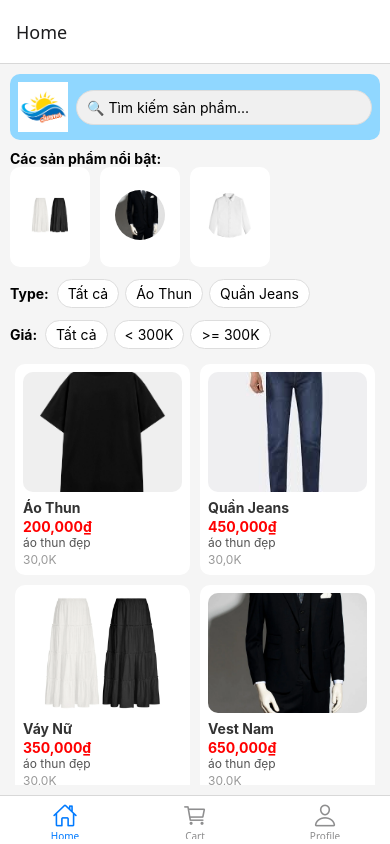
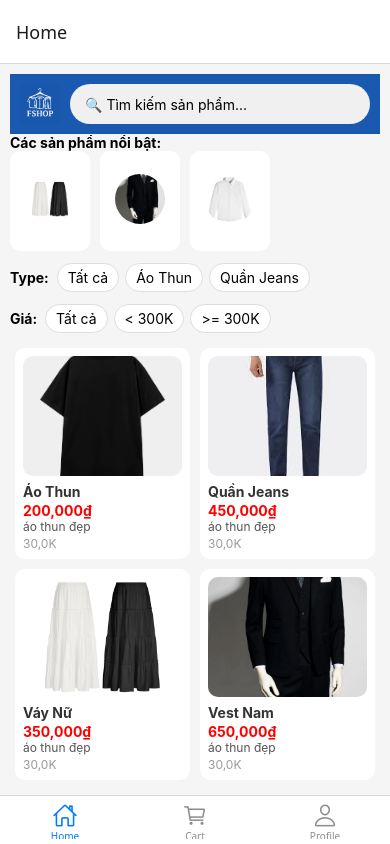
Before and after one commit to hien22444/MMAProject, a React Native app: screen /Tab in a window 390 px wide. Built offline with nearby package versions, Linux system fonts and the light colour scheme.

Commit message:
update them phan user

```diff
--- a/components/Header.tsx
+++ b/components/Header.tsx
@@ -0,0 +1,40 @@
+import React from "react";
+import { View, TextInput, Image, StyleSheet } from "react-native";
+
+type HeaderProps = {
+  searchQuery: string;
+  setSearchQuery: (text: string) => void;
+};
+
+const Header: React.FC<HeaderProps> = ({ searchQuery, setSearchQuery }) => {
+  return (
+    <View style={styles.headerContainer}>
+      <Image source={require('../assets/logo.png')} style={styles.logo} />
+      <TextInput
+        style={styles.searchInput}
+        placeholder="🔍 Tìm kiếm sản phẩm..."
+        value={searchQuery}
+        onChangeText={setSearchQuery}
+      />
+    </View>
+  );
+};
+
+const styles = StyleSheet.create({
+  headerContainer: {
+    flexDirection: 'row',
+    alignItems: 'center',
+    padding: 10,
+    backgroundColor: '#1959af',
+  },
+  logo: { width: 40, height: 40, marginRight: 10 },
+  searchInput: {
+    flex: 1,
+    height: 40,
+    backgroundColor: '#f0f0f0',
+    borderRadius: 20,
+    paddingHorizontal: 15,
+  },
+});
+
+export default Header;
--- /dev/null
+++ b/components/Review/ReviewList.tsx
@@ -0,0 +1,60 @@
+import React from 'react';
+import { View, Text, FlatList, StyleSheet } from 'react-native';
+import ReviewBox from './ReviewBox'; // Đường dẫn đúng nếu trong cùng thư mục
+
+type Review = {
+  id: string;
+  avatar: string;
+  fullname: string;
+  email: string;
+  createdAt: string;
+  numStar: number;
+  maxStar: number;
+  content: string;
+};
+
+type ReviewListProps = {
+  reviews: Review[];
+};
+
+const ReviewList: React.FC<ReviewListProps> = ({ reviews }) => {
+  return (
+    <View style={styles.container}>
+      <Text style={styles.title}>Đánh giá khách hàng:</Text>
+
+      <FlatList
+        data={reviews}
+        keyExtractor={(item) => item.id}
+        renderItem={({ item }) => (
+          <ReviewBox
+            avatar={item.avatar}
+            fullname={item.fullname}
+            email={item.email}
+            createdAt={item.createdAt}
+            numStar={item.numStar}
+            maxStar={item.maxStar}
+            content={item.content}
+          />
+        )}
+        scrollEnabled={false} // Vì dùng trong ScrollView
+        contentContainerStyle={styles.list}
+      />
+    </View>
+  );
+};
+
+const styles = StyleSheet.create({
+  container: {
+    width: '100%',
+  },
+  title: {
+    fontSize: 20,
+    fontWeight: 'bold',
+    marginVertical: 10,
+  },
+  list: {
+    width: '100%',
+  },
+});
+
+export default ReviewList;
--- /dev/null
+++ b/components/product/DetailProduct.tsx
@@ -0,0 +1,149 @@
+import React, { useContext } from 'react';
+import { View, Text, Image, StyleSheet, TouchableOpacity, ScrollView } from 'react-native';
+import { RouteProp, useRoute } from '@react-navigation/native';
+import { Product } from '../../types/product';
+import { useCart } from '../../contexts/CartContext';
+
+type ProductDetailRouteProp = RouteProp<{ ProductDetail: { product: Product } }, 'ProductDetail'>;
+
+const DetailProduct: React.FC = () => {
+  const { params } = useRoute<ProductDetailRouteProp>();
+  const { product } = params;
+  const { addToCart } = useCart();
+
+  return (
+    <ScrollView contentContainerStyle={styles.container}>
+      <Image source={product.image} style={styles.image} />
+      <Text style={styles.name}>{product.name}</Text>
+      <Text style={styles.price}>{product.price}</Text>
+      <View style={styles.infoRow}>
+        <Text style={styles.sold}>Đã bán: {product.sold}</Text>
+      </View>
+      <Text style={styles.describe}>{product.describe}</Text>
+      <View style={styles.buttonRow}>
+        <TouchableOpacity
+          style={styles.addToCartButton}
+          onPress={() => addToCart(product)}
+        >
+          <Text style={styles.addToCartText}>Thêm Vào Giỏ</Text>
+        </TouchableOpacity>
+
+        <TouchableOpacity
+          style={styles.buyNowButton}
+          onPress={() => alert('Chức năng mua ngay chưa triển khai')}
+        >
+          <Text style={styles.buyNowText}>Mua Ngay</Text>
+        </TouchableOpacity>
+        </View>
+    </ScrollView>
+  );
+};
+
+const styles = StyleSheet.create({
+  container: {
+    padding: 15,
+    backgroundColor: '#fff',
+    alignItems: 'center',
+  },
+  image: {
+    width: '100%',
+    height: 250,
+    borderRadius: 10,
+    marginBottom: 10,
+  },
+  name: {
+    fontSize: 20,
+    fontWeight: 'bold',
+    color: '#333',
+    textAlign: 'center',
+    marginBottom: 5,
+  },
+  price: {
+    fontSize: 22,
+    color: 'red',
+    fontWeight: 'bold',
+    marginBottom: 10,
+  },
+  infoRow: {
+    flexDirection: 'row',
+    justifyContent: 'space-between',
+    width: '100%',
+    paddingHorizontal: 10,
+    marginBottom: 10,
+  },
+  sold: {
+    fontSize: 14,
+    color: '#888',
+  },
+  favorite: {
+    fontSize: 14,
+    color: '#FF6F61',
+    fontWeight: 'bold',
+  },
+  voucherRow: {
+    width: '100%',
+    backgroundColor: '#FFF5F0',
+    padding: 10,
+    borderRadius: 8,
+    marginBottom: 10,
+  },
+  voucher: {
+    fontSize: 14,
+    color: '#FF6F61',
+    marginBottom: 5,
+  },
+  shipping: {
+    fontSize: 14,
+    color: '#4CAF50',
+  },
+  describe: {
+    fontSize: 16,
+    color: '#555',
+    textAlign: 'center',
+    marginVertical: 15,
+  },
+  buttonRow: {
+    flexDirection: 'row',
+    justifyContent: 'space-between',
+    width: '100%',
+  },
+  addToCartButton: {
+    flex: 1,
+    backgroundColor: '#fff',
+    borderWidth: 1,
+    borderColor: '#FF6F61',
+    paddingVertical: 10,
+    marginRight: 5,
+    borderRadius: 25,
+    alignItems: 'center',
+  },
+  buyNowButton: {
+    flex: 1,
+    backgroundColor: '#FF6F61',
+    paddingVertical: 10,
+    marginLeft: 5,
+    borderRadius: 25,
+    alignItems: 'center',
+  },
+  addToCartText: {
+    color: '#FF6F61',
+    fontWeight: 'bold',
+  },
+  buyNowText: {
+    color: '#fff',
+    fontWeight: 'bold',
+  },
+  container1: {
+    flex: 1,
+    backgroundColor: "green",
+  },
+  innerContainer: {
+    flex: 1,
+    maxHeight: 700,
+    backgroundColor: "#fff",
+    padding: 10,
+    gap: 5,
+  },
+});
+
+export default DetailProduct;
--- a/package.json
+++ b/package.json
@@ -9,8 +9,9 @@
     "web": "expo start --web"
   },
   "dependencies": {
+    "@expo/vector-icons": "^14.1.0",
+    "@react-native-community/checkbox": "^0.5.20",
     "@react-native-community/datetimepicker": "^8.4.2",
-    "@expo/vector-icons": "^14.1.0",
     "@react-navigation/bottom-tabs": "^7.3.15",
     "@react-navigation/native": "^7.1.11",
     "@react-navigation/native-stack": "^7.3.16",
@@ -25,7 +26,8 @@
     "react-native-screens": "~4.11.1",
     "react-native-tab-view": "^4.1.2",
     "react-native-vector-icons": "^10.2.0",
-    "uuid": "^11.1.0"
+    "uuid": "^11.1.0",
+    "expo-checkbox": "~4.1.4"
   },
   "devDependencies": {
     "@babel/core": "^7.25.2",
--- a/screens/CartScreen.tsx
+++ b/screens/CartScreen.tsx
@@ -1,11 +1,12 @@
-import React, { useEffect } from 'react';
+import React, { useEffect, useState } from 'react';
 import { View, Text, FlatList, Image, TouchableOpacity, StyleSheet } from 'react-native';
 import { useCart } from '../contexts/CartContext';
-import { Product } from '../types/product';
-import { useNavigation, useRoute, CompositeNavigationProp, RouteProp } from '@react-navigation/native';
+import { useNavigation, useRoute, RouteProp } from '@react-navigation/native';
+import { CompositeNavigationProp } from '@react-navigation/native';
 import { NativeStackNavigationProp } from '@react-navigation/native-stack';
 import { BottomTabNavigationProp } from '@react-navigation/bottom-tabs';
 import { RootStackParamList, BottomTabParamList } from '../types/navigation';
+import Checkbox from 'expo-checkbox';
 
 type CartScreenNavigationProp = CompositeNavigationProp<
   BottomTabNavigationProp<BottomTabParamList, 'Cart'>,
@@ -18,46 +19,40 @@ const CartScreen: React.FC = () => {
   const { cartItems, removeFromCart, increaseQuantity, decreaseQuantity, coupon, setCoupon } = useCart();
   const navigation = useNavigation<CartScreenNavigationProp>();
   const route = useRoute<CartScreenRouteProp>();
+  const [selectedItems, setSelectedItems] = useState<string[]>([]);
 
   useEffect(() => {
     if (route.params?.selectedCoupon) {
       setCoupon(route.params.selectedCoupon);
+      console.log('Coupon nhận được:', route.params.selectedCoupon);
     }
   }, [route.params?.selectedCoupon]);
 
+  const toggleSelectItem = (id: string) => {
+    setSelectedItems((prev) =>
+      prev.includes(id) ? prev.filter(item => item !== id) : [...prev, id]
+    );
+  };
+
   const calculateSubtotal = () => {
     return cartItems.reduce((total, item) => {
+      if (!selectedItems.includes(item.id)) return total;
       const priceNumber = parseInt(item.price.replace(/\D/g, ''));
       return total + priceNumber * item.quantity;
     }, 0);
   };
 
-  const calculateDiscount = (subtotal: number) => {
-    if (coupon === 'SALE10' && subtotal >= 500000) {
-      return subtotal * 0.1;
-    } else if (coupon === 'FREESHIP') {
-      return 30000;
-    }
-    return 0;
-  };
-
-  const calculateTotal = () => {
   const subtotal = calculateSubtotal();
-    const discount = calculateDiscount(subtotal);
-    return subtotal - discount;
-  };
+  const discount = coupon === 'SALE10' && subtotal >= 500000 ? subtotal * 0.1 : coupon === 'FREESHIP' ? 30000 : 0;
+  const total = subtotal - discount;
 
   const handleCheckout = () => {
-    if (cartItems.length === 0) {
-      alert('Giỏ hàng trống. Vui lòng thêm sản phẩm!');
+    if (selectedItems.length === 0) {
+      alert('Vui lòng chọn sản phẩm muốn mua!');
       return;
     }
     navigation.navigate('Payment', { totalAmount: total });
   };
-
-  const subtotal = calculateSubtotal();
-  const discount = calculateDiscount(subtotal);
-  const total = calculateTotal();
 
   return (
     <View style={styles.container}>
@@ -65,62 +60,58 @@ const CartScreen: React.FC = () => {
       {cartItems.length === 0 ? (
         <Text style={styles.emptyText}>Giỏ hàng trống</Text>
       ) : (
-        <>
         <FlatList
           data={cartItems}
           keyExtractor={(item) => item.id}
           renderItem={({ item }) => (
             <View style={styles.card}>
+              <Checkbox
+                value={selectedItems.includes(item.id)}
+                onValueChange={() => toggleSelectItem(item.id)}
+              />
               <Image source={item.image} style={styles.image} />
               <View style={styles.infoContainer}>
                 <Text style={styles.name}>{item.name}</Text>
-                  <Text style={styles.price}>{item.price}</Text>
-
+                <Text style={styles.variant}>Phân loại: Nâu kéo chậm - 35cm</Text>
+                <View style={styles.priceContainer}>
+                  <Text style={styles.discountedPrice}>{item.price}</Text>
+                </View>
                 <View style={styles.quantityContainer}>
                   <TouchableOpacity onPress={() => decreaseQuantity(item.id)} style={styles.quantityButton}>
                     <Text style={styles.quantityButtonText}>-</Text>
                   </TouchableOpacity>
-
                   <Text style={styles.quantityText}>{item.quantity}</Text>
-
                   <TouchableOpacity onPress={() => increaseQuantity(item.id)} style={styles.quantityButton}>
                     <Text style={styles.quantityButtonText}>+</Text>
                   </TouchableOpacity>
                 </View>
-
-                  <TouchableOpacity
-                    style={styles.removeButton}
-                    onPress={() => removeFromCart(item.id)}
-                  >
-                    <Text style={styles.removeButtonText}>Xóa</Text>
+              </View>
+              <View style={styles.rightContainer}>
+                <Text style={styles.totalItemPrice}>
+                  {(parseInt(item.price.replace(/\D/g, '')) * item.quantity).toLocaleString()}₫
+                </Text>
+                <TouchableOpacity onPress={() => removeFromCart(item.id)}>
+                  <Text style={styles.deleteText}>Xóa</Text>
                 </TouchableOpacity>
               </View>
             </View>
           )}
-            contentContainerStyle={{ paddingBottom: 20 }}
         />
+      )}
       <View style={styles.totalContainer}>
         <Text style={styles.totalText}>Tạm tính: {subtotal.toLocaleString()}₫</Text>
-            {coupon ? (
-              <Text style={styles.totalText}>
-                Giảm giá ({coupon}): -{discount.toLocaleString()}₫
-              </Text>
-            ) : null}
+        {coupon ? <Text style={styles.totalText}>Giảm giá ({coupon}): -{discount.toLocaleString()}₫</Text> : null}
         <Text style={styles.totalText}>Tổng: {total.toLocaleString()}₫</Text>
-
-            <TouchableOpacity style={styles.checkoutButton} onPress={handleCheckout}>
-              <Text style={styles.checkoutButtonText}>Thanh Toán</Text>
-            </TouchableOpacity>
-
         <TouchableOpacity
           style={[styles.checkoutButton, { backgroundColor: '#007bff', marginTop: 10 }]}
           onPress={() => navigation.navigate('Coupon')}
         >
           <Text style={styles.checkoutButtonText}>Nhập Mã Giảm Giá</Text>
         </TouchableOpacity>
+        <TouchableOpacity style={styles.checkoutButton} onPress={handleCheckout}>
+          <Text style={styles.checkoutButtonText}>Thanh Toán</Text>
+        </TouchableOpacity>
       </View>
-        </>
-      )}
     </View>
   );
 };
@@ -129,80 +120,25 @@ const styles = StyleSheet.create({
   container: { flex: 1, padding: 10, backgroundColor: '#f5f5f5' },
   header: { fontSize: 24, textAlign: 'center', marginVertical: 10, fontWeight: 'bold', color: '#333' },
   emptyText: { textAlign: 'center', marginTop: 20, fontSize: 16, color: '#888' },
-
-  card: {
-    flexDirection: 'row',
-    backgroundColor: '#fff',
-    borderRadius: 10,
-    padding: 10,
-    marginVertical: 8,
-    elevation: 3,
-    shadowColor: '#000',
-    shadowOffset: { width: 0, height: 2 },
-    shadowOpacity: 0.1,
-    shadowRadius: 4,
-  },
-  image: { width: 80, height: 80, borderRadius: 8 },
-  infoContainer: { flex: 1, marginLeft: 10, justifyContent: 'center' },
-  name: { fontSize: 16, fontWeight: 'bold', color: '#333' },
-  price: { fontSize: 14, color: '#888', marginVertical: 5 },
-
-  quantityContainer: {
-    flexDirection: 'row',
-    alignItems: 'center',
-    marginTop: 5,
-  },
-  quantityButton: {
-    backgroundColor: '#ddd',
-    padding: 5,
-    borderRadius: 5,
-    marginHorizontal: 5,
-  },
-  quantityButtonText: {
-    fontSize: 16,
-    fontWeight: 'bold',
-  },
-  quantityText: {
-    fontSize: 16,
-    fontWeight: 'bold',
-  },
-
-  removeButton: {
-    backgroundColor: '#ff4444',
-    paddingHorizontal: 12,
-    paddingVertical: 6,
-    borderRadius: 20,
-    alignSelf: 'flex-start',
-    marginTop: 5,
-  },
-  removeButtonText: { color: '#fff', fontSize: 14 },
-
-  totalContainer: {
-    backgroundColor: '#fff',
-    padding: 15,
-    borderRadius: 10,
-    marginTop: 10,
-    elevation: 3,
-    shadowColor: '#000',
-    shadowOffset: { width: 0, height: 2 },
-    shadowOpacity: 0.1,
-    shadowRadius: 4,
-    alignItems: 'center',
-  },
-  totalText: { fontSize: 16, fontWeight: 'bold', color: '#333', marginVertical: 2 },
-
-  checkoutButton: {
-    backgroundColor: '#28a745',
-    paddingVertical: 10,
-    paddingHorizontal: 20,
-    borderRadius: 25,
-    marginTop: 10,
-  },
-  checkoutButtonText: {
-    color: '#fff',
-    fontSize: 16,
-    fontWeight: 'bold',
-  },
+  card: { flexDirection: 'row', backgroundColor: '#fff', borderRadius: 10, padding: 10, marginVertical: 8, alignItems: 'center' },
+  image: { width: 80, height: 80, borderRadius: 8, marginHorizontal: 8 },
+  infoContainer: { flex: 1 },
+  name: { fontSize: 16, fontWeight: 'bold' },
+  variant: { fontSize: 12, color: '#888', marginVertical: 2 },
+  priceContainer: { flexDirection: 'row', alignItems: 'center', marginVertical: 2 },
+  originalPrice: { fontSize: 12, color: '#999', textDecorationLine: 'line-through', marginRight: 5 },
+  discountedPrice: { fontSize: 14, color: 'red', fontWeight: 'bold' },
+  quantityContainer: { flexDirection: 'row', alignItems: 'center', marginTop: 5 },
+  quantityButton: { backgroundColor: '#ddd', padding: 5, borderRadius: 5, marginHorizontal: 5 },
+  quantityButtonText: { fontSize: 16 },
+  quantityText: { fontSize: 16 },
+  rightContainer: { alignItems: 'flex-end' },
+  totalItemPrice: { fontSize: 14, color: '#333', fontWeight: 'bold' },
+  deleteText: { color: 'red', fontSize: 12, marginTop: 5 },
+  totalContainer: { backgroundColor: '#fff', padding: 15, borderRadius: 10, marginTop: 10, alignItems: 'center' },
+  totalText: { fontSize: 16, fontWeight: 'bold' },
+  checkoutButton: { backgroundColor: '#28a745', paddingVertical: 10, paddingHorizontal: 20, borderRadius: 25, marginTop: 10 },
+  checkoutButtonText: { color: '#fff', fontSize: 16 },
 });
 
 export default CartScreen;
--- a/screens/Homepage.tsx
+++ b/screens/Homepage.tsx
@@ -4,6 +4,7 @@ import { Product } from "../types/product";
   import { NativeStackNavigationProp } from '@react-navigation/native-stack';
   import { useNavigation } from "@react-navigation/native";
   import CardProduct from "../components/product/CardProduct";
+  import Header from "../components/Header";
 
   import aoThun from '../assets/ao_thun.jpg';
   import aoThunTrang from '../assets/ao_thun_trang.jpg';
@@ -99,26 +100,7 @@ const Homepage: React.FC = () => {
 
     return (
       <View style={styles.container}>
-      {/* Header */}
-      <View style={styles.headerContainer}>
-  <Image source={require('../assets/logo.png')} style={styles.logo} />
-  <TextInput
-    style={styles.searchInput}
-    placeholder="🔍 Tìm kiếm sản phẩm..."
-    value={searchQuery}
-    onChangeText={setSearchQuery}
-  />
-  {/* <TouchableOpacity onPress={() => navigation.navigate('Profile')}>
-    <Image source={require('../assets/logo.png')} style={styles.profileIcon} />
-  </TouchableOpacity> */}
-</View>
-
-
-      {/* Banner */}
-      {/* <View style={styles.bannerContainer}>
-        <Image source={require('../assets/banner.jpg')} style={styles.bannerImage} />
-      </View> */}
-
+        <Header searchQuery={searchQuery} setSearchQuery={setSearchQuery} />
         {/* Danh mục */}
         <View style={styles.categoryContainer}>
     <Text style={styles.filterTitle}>Các sản phẩm nổi bật:</Text>
--- a/screens/ProductDetail.tsx
+++ b/screens/ProductDetail.tsx
@@ -1,36 +1,70 @@
-import React, { useContext } from 'react';
-import { View, Text, Image, StyleSheet, TouchableOpacity, ScrollView } from 'react-native';
+import React from 'react';
+import { View, Text, StyleSheet, ScrollView, FlatList } from 'react-native';
 import { RouteProp, useRoute } from '@react-navigation/native';
 import { Product } from '../types/product';
-import { useCart } from '../contexts/CartContext';
+import DetailProduct from '../components/product/DetailProduct';
+import ReviewList from '../components/Review/ReviewList';
 
 type ProductDetailRouteProp = RouteProp<{ ProductDetail: { product: Product } }, 'ProductDetail'>;
 
+const reviews = [
+  {
+    id: '1',
+    avatar: '',
+    fullname: 'Nguyễn Sỹ Đức',
+    email: 'ducns@gmail.com',
+    createdAt: '2023-06-22',
+    numStar: 4,
+    maxStar: 5,
+    content: 'Sản phẩm rất tốt, giao hàng nhanh chóng.',
+  },
+  {
+    id: '2',
+    avatar: '',
+    fullname: 'Trần Văn B',
+    email: 'tranb@gmail.com',
+    createdAt: '2023-06-20',
+    numStar: 5,
+    maxStar: 5,
+    content: 'Chất lượng tuyệt vời, sẽ ủng hộ tiếp.',
+  },
+  {
+    id: '3',
+    avatar: '',
+    fullname: 'Trần Văn B',
+    email: 'tranb@gmail.com',
+    createdAt: '2023-06-20',
+    numStar: 5,
+    maxStar: 5,
+    content: 'Chất lượng tuyệt vời, sẽ ủng hộ tiếp.',
+  },
+  {
+    id: '4',
+    avatar: '',
+    fullname: 'Trần Văn B',
+    email: 'tranb@gmail.com',
+    createdAt: '2023-06-20',
+    numStar: 5,
+    maxStar: 5,
+    content: 'Chất lượng tuyệt vời, sẽ ủng hộ tiếp.',
+  },
+  {
+    id: '5',
+    avatar: '',
+    fullname: 'Trần Văn B',
+    email: 'tranb@gmail.com',
+    createdAt: '2023-06-20',
+    numStar: 5,
+    maxStar: 5,
+    content: 'Chất lượng tuyệt vời, sẽ ủng hộ tiếp.',
+  },
+];
+
 const ProductDetail: React.FC = () => {
-  const { params } = useRoute<ProductDetailRouteProp>();
-  const { product } = params;
-  const { addToCart } = useCart();
-
   return (
     <ScrollView contentContainerStyle={styles.container}>
-      <Image source={product.image} style={styles.image} />
-
-      <Text style={styles.name}>{product.name}</Text>
-      <Text style={styles.price}>{product.price}</Text>
-
-      {/* Mô tả chi tiết */}
-      <Text style={styles.describe}>{product.describe}</Text>
-
-      {/* Đã bán */}
-      <Text style={styles.sold}>Đã bán: {product.sold}</Text>
-
-      {/* Nút thêm vào giỏ */}
-      <TouchableOpacity
-        style={styles.button}
-        onPress={() => addToCart(product)}
-      >
-        <Text style={styles.buttonText}>Thêm vào giỏ hàng</Text>
-      </TouchableOpacity>
+      <DetailProduct />
+      <ReviewList reviews={reviews} />
     </ScrollView>
   );
 };
@@ -41,47 +75,5 @@ const styles = StyleSheet.create({
     backgroundColor: '#fff',
     alignItems: 'center',
   },
-  image: {
-    width: '100%',
-    height: 250,
-    borderRadius: 10,
-    marginBottom: 15,
-  },
-  name: {
-    fontSize: 24,
-    fontWeight: 'bold',
-    color: '#333',
-    marginBottom: 10,
-    textAlign: 'center',
-  },
-  price: {
-    fontSize: 20,
-    color: 'red',
-    fontWeight: 'bold',
-    marginBottom: 10,
-  },
-  describe: {
-    fontSize: 16,
-    color: '#555',
-    marginBottom: 10,
-    textAlign: 'center',
-  },
-  sold: {
-    fontSize: 14,
-    color: '#888',
-    marginBottom: 20,
-  },
-  button: {
-    backgroundColor: '#ff6f61',
-    paddingVertical: 10,
-    paddingHorizontal: 30,
-    borderRadius: 25,
-  },
-  buttonText: {
-    color: '#fff',
-    fontWeight: 'bold',
-    fontSize: 16,
-  },
 });
-
 export default ProductDetail;
```
Also changed, not shown: assets/logo.png, 1 other file (tests, documents, lock files or other folders). Lines whose indentation alone changed are shown as unchanged.
